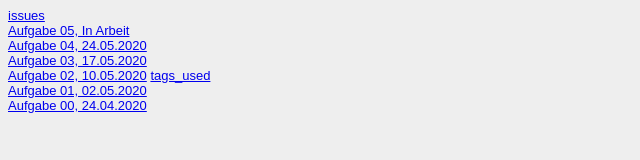
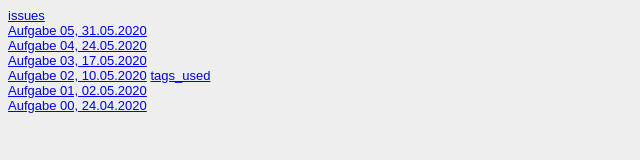
Before and after one commit to ChillyVanilly/GIS-SoSe-2020, a plain HTML site: page Steckbrief/steckbrief.htm in a window 1280 px wide. Shown: the full height of the page, 0-640 px from the left. Drawn offline with Linux system fonts and the light colour scheme.

Commit message:
Update steckbrief.htm

```diff
--- a/Steckbrief/steckbrief.htm
+++ b/Steckbrief/steckbrief.htm
@@ -14,7 +14,7 @@ body {
 <body>
 	<!-- Hier die Links zu den gelösten Aufgaben einstellen, aktuelle oben, alte stehen lassen! Format: Aufgabenbezeichnung, Datum -->
 	<a href="https://github.com/ChillyVanilly/GiS-SoSe_2020-GoodVibes/issues" target="_blank">issues</a><br>
-	<a href="https://chillyvanilly.github.io/GiS-SoSe_2020-GoodVibes/Aufgabe05/index.html" target="_blank">Aufgabe 05, In Arbeit</a><br>
+	<a href="https://chillyvanilly.github.io/GiS-SoSe_2020-GoodVibes/Aufgabe05/index.html" target="_blank">Aufgabe 05, 31.05.2020</a><br>
 	<a href="https://chillyvanilly.github.io/GiS-SoSe_2020-GoodVibes/Aufgabe04/index.html" target="_blank">Aufgabe 04, 24.05.2020</a><br>
 	<a href="https://chillyvanilly.github.io/GiS-SoSe_2020-GoodVibes/Aufgabe03/Portfolio.html" target="_blank">Aufgabe 03, 17.05.2020</a><br>
 	<a href="https://chillyvanilly.github.io/GiS-SoSe_2020-GoodVibes/Aufgabe02/AboutMe.html" target="_blank">Aufgabe 02, 10.05.2020</a> <a href="https://chillyvanilly.github.io/GiS-SoSe_2020-GoodVibes/Aufgabe02/tags_used.html" target="_blank">tags_used</a><br>
```
